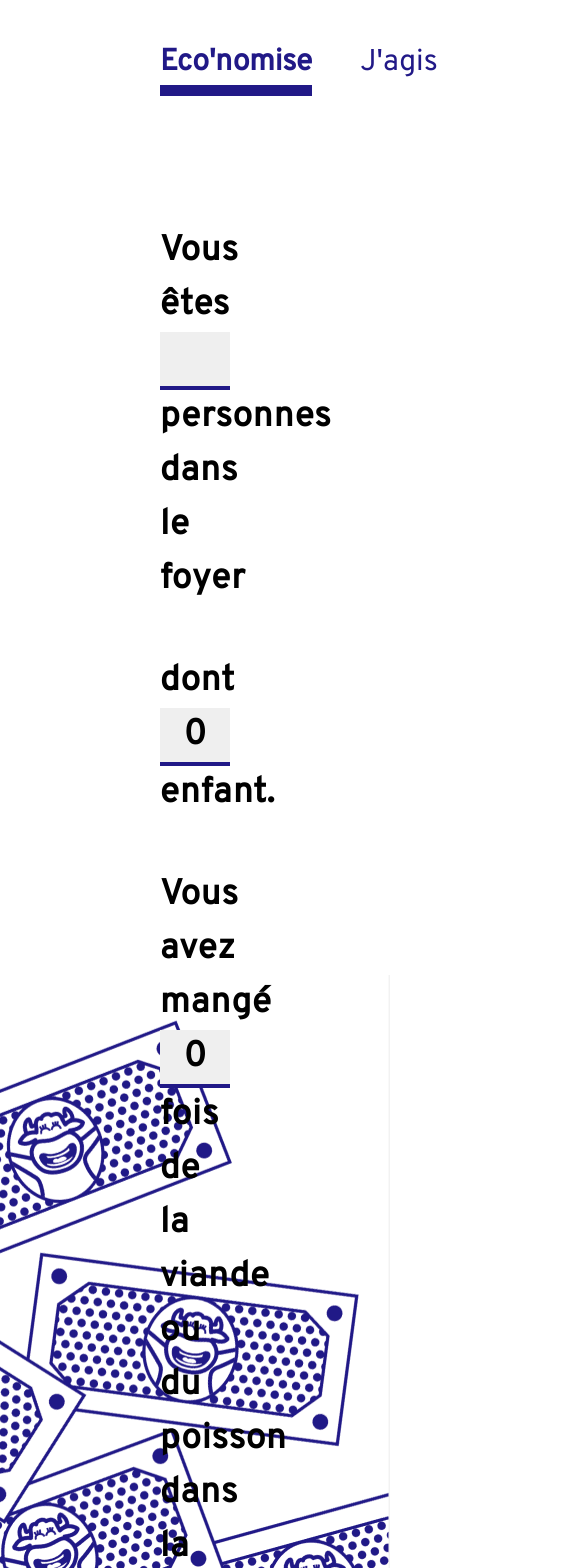
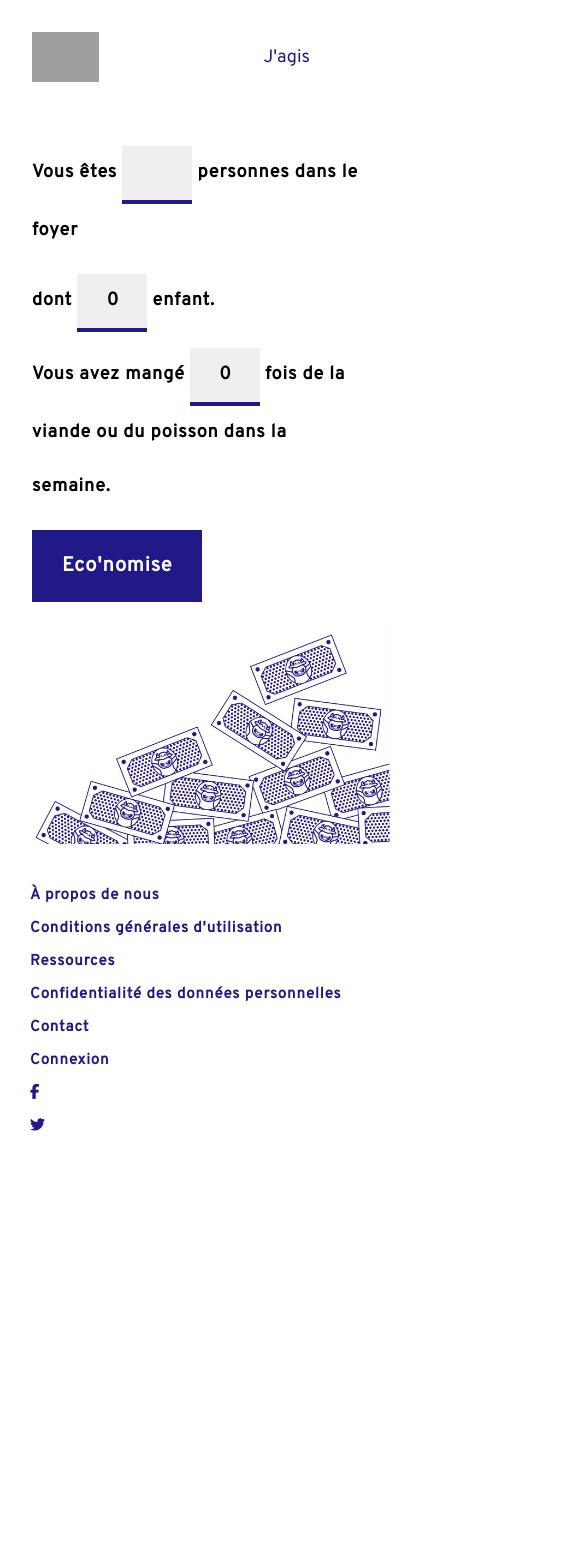
Before and after one commit to YamShadow/Meet-Your-Meat, a Vue app: page / in a window 390 px wide. Shown: the top 1568 px of the page, 585 px wide, since content can reach past the window. After the commit the page ends 1188 px from the top, so only its background shows below. Built offline with nearby package versions, Linux system fonts and the light colour scheme; grey boxes are pictures that could not be loaded; a web font is replaced by a local one.

Commit message:
begining of mobile

```diff
--- a/src/components/Footer.vue
+++ b/src/components/Footer.vue
@@ -30,4 +30,15 @@ a {
   line-height: 23px;
   letter-spacing: 0.894844px;
 }
+
+@media only screen and (max-width: 731px) {
+  .footer {
+    flex-direction: column;
+    margin-left: 30px;
+  }
+
+  a {
+    margin-bottom: 10px;
+  }
+}
 </style>
--- a/src/components/Menu.vue
+++ b/src/components/Menu.vue
@@ -5,7 +5,7 @@
     </div>
     <div>
       <ul class="flex text-3xl">
-        <li class="font-bold">
+        <li class="mobile font-bold">
           <a href="#">
             <p>Eco'nomise</p>
             <div class="line"></div>
@@ -39,4 +39,14 @@ img {
   width: 100%;
   height: 11px;
 }
+
+@media only screen and (max-width: 731px) {
+  .mobile {
+    display: none;
+  }
+
+  a {
+    font-size: 18px;
+  }
+}
 </style>
--- a/src/components/Regime.vue
+++ b/src/components/Regime.vue
@@ -108,6 +108,7 @@ h2 {
   top: -25px;
 }
 
+@media only screen and (min-width: 731px) {
   .middle .info {
     height: 750px;
     position: relative;
@@ -117,9 +118,24 @@ h2 {
     -moz-box-shadow: 0px 0px 43px -10px rgba(0, 0, 0, 0.74);
     box-shadow: 0px 0px 43px -10px rgba(0, 0, 0, 0.74);
   }
-
+}
 .right {
   position: relative;
   left: -50px;
 }
+
+@media only screen and (max-width: 731px) {
+  .left,
+  .right {
+    left: 0;
+  }
+
+  .middle h1 {
+    top: 0;
+  }
+
+  .info {
+    max-width: 100%;
+  }
+}
 </style>
--- a/src/components/Result.vue
+++ b/src/components/Result.vue
@@ -127,4 +127,15 @@ i {
   top: 20px;
   color: #211987;
 }
+
+@media only screen and (max-width: 731px) {
+  .result {
+    flex-direction: column;
+  }
+
+  .py-24 {
+    padding-left: 15px;
+    padding-right: 15px;
+  }
+}
 </style>
--- a/src/views/Home.vue
+++ b/src/views/Home.vue
@@ -27,8 +27,7 @@
             >
               <option>0</option>
               <option v-for="n in 14" :key="n+'repas'">{{ n }}</option>
-            </select> fois de la viande ou du poisson
-            <br>dans la semaine.
+            </select> fois de la viande ou du poisson dans la semaine.
           </p>
           <button>Eco'nomise</button>
         </form>
@@ -218,6 +217,7 @@ p {
   line-height: 54px;
   letter-spacing: 0.894844px;
   margin-bottom: 3rem;
+  max-width: 900px;
 }
 
 form {
@@ -262,4 +262,29 @@ button {
   letter-spacing: 0.894844px;
   text-transform: capitalize;
 }
+
+@media only screen and (max-width: 731px) {
+  .py-10 {
+    padding-left: 15px;
+    padding-right: 15px;
+  }
+
+  .mt-32 {
+    margin-top: 4rem;
+  }
+
+  p {
+    font-size: 18px;
+    margin-bottom: 1rem;
+  }
+
+  button {
+    font-size: 20px;
+  }
+
+  .home {
+    padding: 2rem 2rem;
+    background-size: contain;
+  }
+}
 </style>
```
Lines whose indentation alone changed are shown as unchanged.
